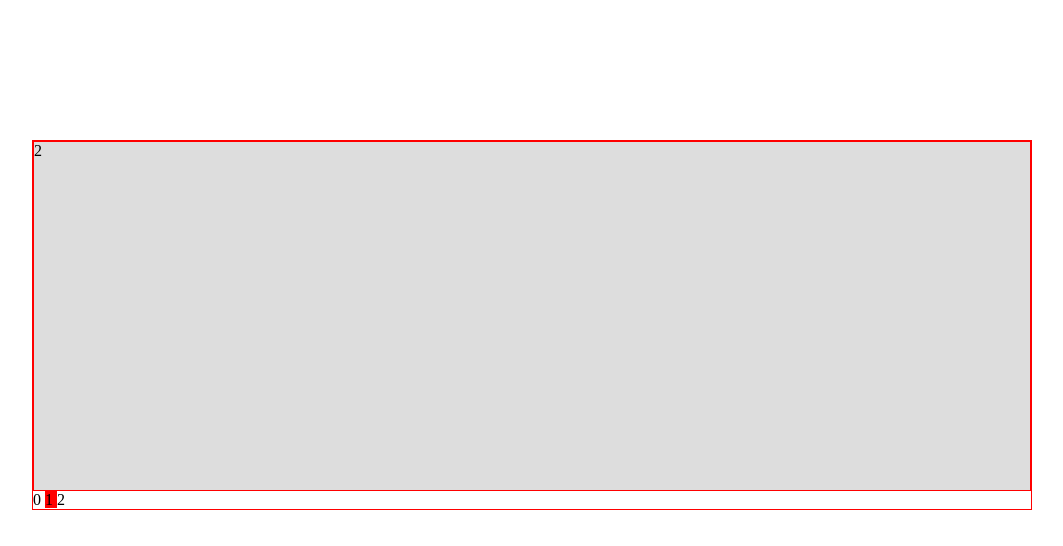
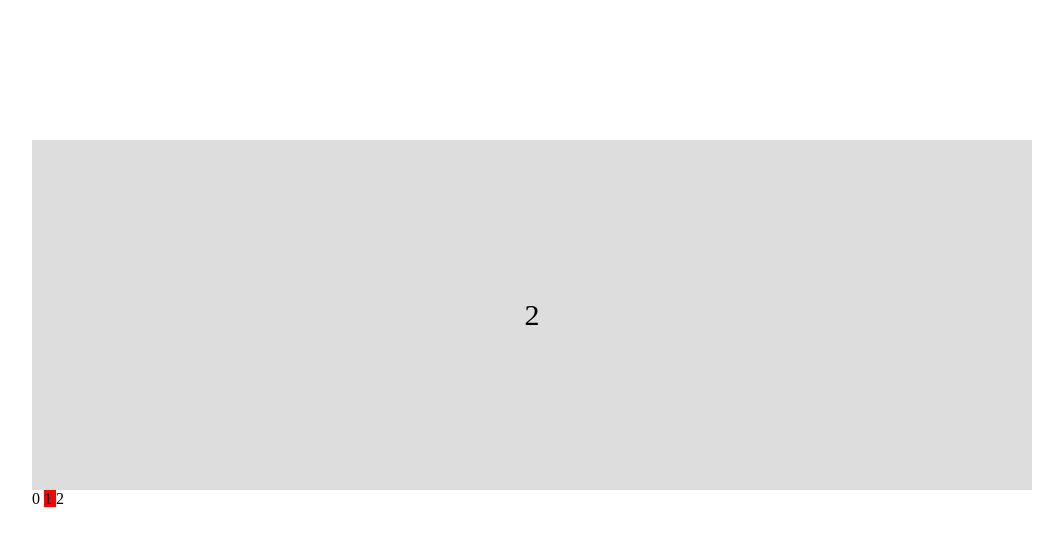
Before and after one commit to wang7211401/vue-ui, a Vue app: page / in a window 1280 px wide. Shown: the top 546 px of the page, without its empty margins (108-1171 px from the left). Built offline with nearby package versions, Linux system fonts and the light colour scheme.

Commit message:
无缝轮播

```diff
--- a/src/demo.vue
+++ b/src/demo.vue
@@ -47,6 +47,9 @@ export default {
   width:100%;
   height:350px;
   background: #ddd;
-  border:1px solid red;
+  display: flex;
+  justify-content: center;
+  align-items: center;
+  font-size:30px;
 }
 </style>
--- a/src/slides-item.vue
+++ b/src/slides-item.vue
@@ -21,8 +21,6 @@ export default {
     },
     computed:{
         visible(){
-            console.log(`name：${this.name}`)
-            console.log(`reverse: ${this.reverse} ? '反向' : '正向'` )
             return this.selected === this.name
         }
     }
@@ -40,7 +38,7 @@ export default {
         height:100%;
     }
     .slide-enter-active,.slide-leave-active{
-        transition:all 3s;
+        transition:all .5s;
     }
     .slide-enter{
         transform:translateX(100%);
--- a/src/slides.vue
+++ b/src/slides.vue
@@ -1,5 +1,6 @@
 <template>
-    <div class="g-slides">
+    <div class="g-slides" @mouseenter="onMouseEnter"
+    @mouseleave="onMouseLeave">
         <div class="g-slides-window" ref="window">
             <div class="g-slides-wrapper">
                 <slot></slot>
@@ -7,7 +8,7 @@
         </div>
         <div class="g-slides-dots">
             <span v-for="n in childrenLength" :class="{active:selectedIndex === n-1}"
-                @click="select(n-1)">
+                @click="select(n-1)" :key="n">
                 {{n-1}}
             </span>
         </div>
@@ -27,7 +28,8 @@ export default {
     data(){
         return {
             childrenLength:0,
-            lastSelectedIndex:undefined
+            lastSelectedIndex:undefined,
+            timerId:undefined
         }
     },
     mounted(){
@@ -47,9 +49,16 @@ export default {
         }
     },
     methods:{
+        onMouseEnter(){
+            this.pause()
+        },
+        onMouseLeave(){
+            this.playAutomatically()
+        },
         playAutomatically(){
-            let index = this.names.indexOf(this.getSelected())
+            if(this.timerId){return}
             let run = ()=>{
+                let index = this.names.indexOf(this.getSelected())
                 let newIndex = index - 1
                 if(newIndex === -1){
                     newIndex = this.names.length -1
@@ -58,8 +67,12 @@ export default {
                     newIndex = 0
                 }
                 this.select(newIndex)
-                setTimeout(run,300)
+                this.timerId = setTimeout(run,300)
             }
+        },
+        pause(){
+            window.clearTimeout(this.timerId)
+            this.timerId = undefined
         },
         select(index){
             this.lastSelectedIndex = this.selectedIndex
@@ -72,7 +85,14 @@ export default {
         updateChildren(){
             let selected = this.getSelected()
             this.$children.forEach(vm =>{
-                vm.reverse = this.selectedIndex > this.lastSelectedIndex ? false : true
+                let reverse = this.selectedIndex > this.lastSelectedIndex ? false : true
+                if(this.lastSelectedIndex === this.$children.length - 1 && this.selectedIndex === 0){
+                    reverse = false
+                }
+                if(this.lastSelectedIndex === 0 && this.selectedIndex === this.$children.length -1){
+                    reverse = true
+                }
+                vm.reverse = reverse
                 this.$nextTick(()=>{
                     vm.selected = selected
                 })
@@ -84,7 +104,6 @@ export default {
 
 <style lang="scss" scoped>
     .g-slides{
-        border:1px solid red;
         &-window{
             overflow: hidden;
         }
```
